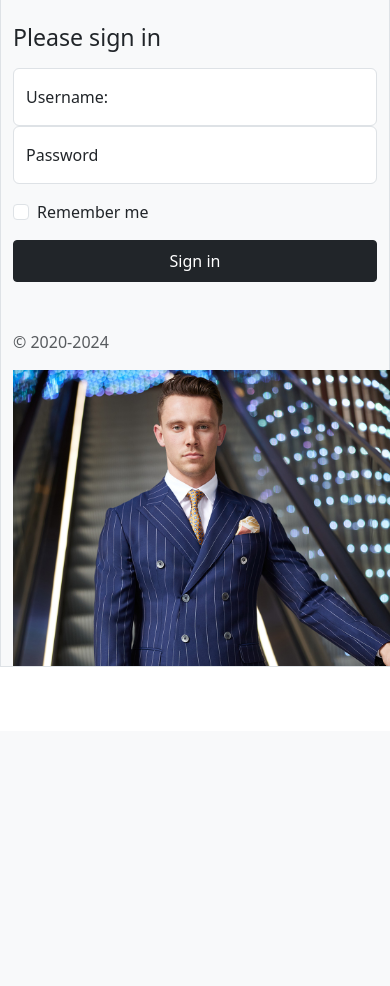
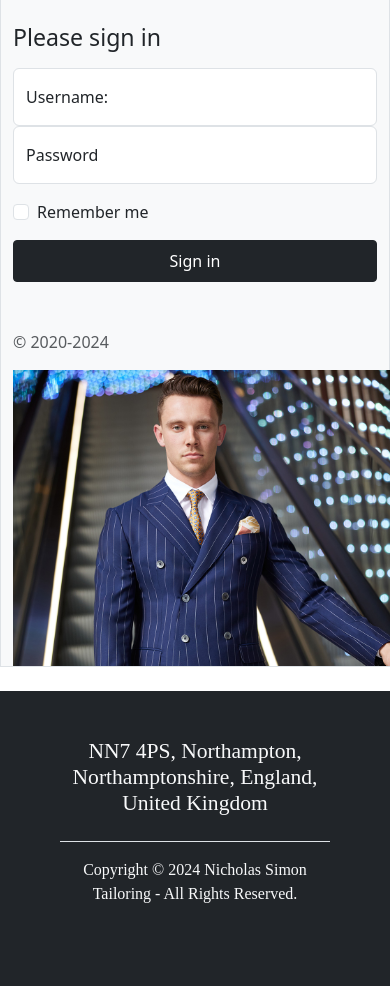
Before and after one commit to NnamTechWave/JanikaExpressions, a Flask app: page /login in a window 390 px wide. Shown: the part 113-1099 px from the top of the page. Before the commit the page ends 780 px from the top, so only its background shows below. Run offline with Flask 3, Linux system fonts and the light colour scheme; some libraries are stand-ins or nearby versions.

Commit message:
Added a responsive footer

```diff
--- a/templates/login.html
+++ b/templates/login.html
@@ -148,6 +148,17 @@
                 </div>
             </div>
         </section>
+        <!-- Footer -->
+        <section>
+            <footer>
+                <div class="bg-dark text-light p-5 mt-4">
+                    <div class="container text-center thin-text">
+                        <h4>NN7 4PS, Northampton, Northamptonshire, England, United Kingdom</h4>
+                        <p class="mt-4 fs-6 border-top p-3">Copyright © 2024 Nicholas Simon Tailoring - All Rights Reserved.</p>
+                    </div>
+                </div>
+            </footer>
+        </section>
     </main>
 </body>
 </html>
```
